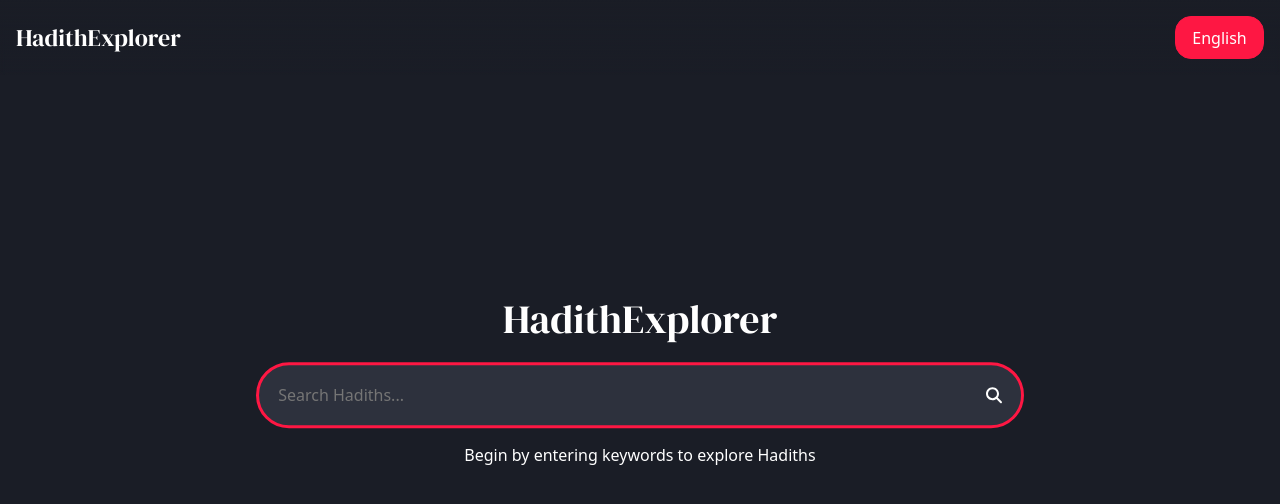
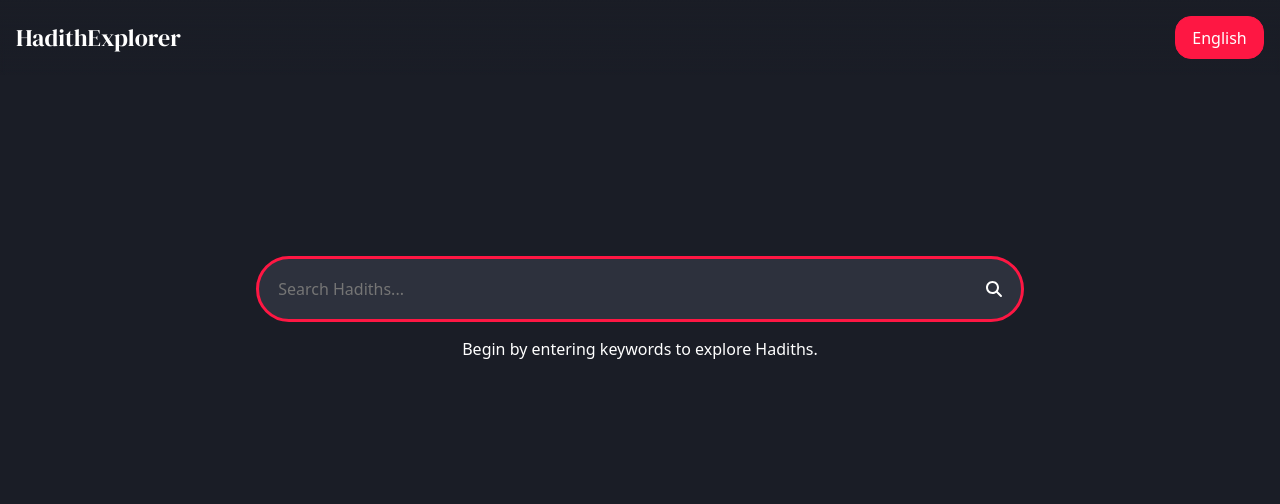
Before and after one commit to discontinuedlabs/hadithexplorer, a React (Create React App) app: page / in a window 1280 px wide. Shown: the top 504 px of the page. Built offline with nearby package versions, Linux system fonts and the light colour scheme.

Commit message:
fixed the messed up refs, added bookmarks with different options

```diff
--- a/src/App.js
+++ b/src/App.js
@@ -1,11 +1,13 @@
+import { useEffect, useState } from "react";
 import { useLocalStorage } from "./utils";
 import HadithSearch from "./components/HadithSearch";
 import Header from "./components/Header";
-import { useEffect, useState } from "react";
+import BookmarksPage from "./components/BookmarksPage";
 
 export default function App() {
     const [language, setLanguage] = useLocalStorage("language", "en");
     const [offline, setOffline] = useState(false);
+    const [bookmarks, setBookmarks] = useLocalStorage("bookmarks", []);
 
     useEffect(() => {
         function handleNetworkChange() {
@@ -22,11 +24,32 @@ export default function App() {
         };
     });
 
+    function addBookmark(newBookmark) {
+        setBookmarks([...bookmarks, newBookmark]);
+    }
+
+    function updateBookmarkValues(id, newValues) {
+        setBookmarks(
+            bookmarks.map((bookmark) => {
+                return bookmark.id === id ? { ...bookmark, ...newValues } : bookmark;
+            })
+        );
+    }
+
     return (
         <main className="app" dir={language === "ar" ? "rtl" : "ltr"}>
             <Header language={language} setLanguage={setLanguage} />
-            <HadithSearch language={language} setLanguage={setLanguage} />
-            <h1>{offline}</h1>
+            <HadithSearch
+                language={language}
+                setLanguage={setLanguage}
+                offline={offline}
+                addBookmark={addBookmark}
+            />
+            <BookmarksPage
+                bookmarks={bookmarks}
+                updateBookmarkValues={updateBookmarkValues}
+                setBookmarks={setBookmarks}
+            />
         </main>
     );
 }
--- a/src/components/Bookmark.js
+++ b/src/components/Bookmark.js
@@ -1,5 +1,79 @@
-import React from "react";
+import React, { useEffect, useRef, useState } from "react";
+import { FontAwesomeIcon } from "@fortawesome/react-fontawesome";
+import { faCopy, faCheck, faTrash, faPalette } from "@fortawesome/free-solid-svg-icons";
 
-export default function Bookmark() {
-    return <div className="bookmark"></div>;
+export default function Bookmark(props) {
+    const { contentObject, updateBookmarkValues, setBookmarks, bookmarks } = props;
+    const [content, setContent] = useState("");
+    const [userNote, setUserNote] = useState("");
+    const [noteColor, setNoteColor] = useState("");
+    const userNoteRef = useRef(null);
+    const bookmarkRef = useRef(null);
+
+    useEffect(() => {
+        setContent(contentObject.content.replace(/class="search-keys"/g, "")); // Remove the styling of keywords
+        setUserNote(contentObject.userNote);
+        setNoteColor(contentObject.noteColor);
+
+        setTimeout(() => {
+            userNoteRef.current.style.height = userNoteRef.current.scrollHeight + "px";
+        }, 1);
+    }, [contentObject]);
+
+    function handleTextareaChange(event) {
+        const newText = event.target.value;
+        setUserNote(newText);
+        updateBookmarkValues(contentObject.id, { userNote: newText });
+        event.target.style.height = event.target.scrollHeight + "px";
+    }
+
+    function handleColor() {
+        return;
+    }
+
+    function handleDelete() {
+        setBookmarks(bookmarks.filter((bookmark) => bookmark.id !== contentObject.id));
+    }
+
+    function handleCopy() {
+        const type = "text/plain";
+        const blob = new Blob([bookmarkRef.current.outerText], {
+            type: type,
+        });
+        const item = new ClipboardItem({ [type]: blob });
+
+        navigator.clipboard.write([item]);
+    }
+
+    return (
+        <div className="bookmark" ref={bookmarkRef}>
+            <div
+                dangerouslySetInnerHTML={{
+                    __html: content,
+                }}
+            ></div>
+
+            <textarea
+                ref={userNoteRef}
+                value={userNote}
+                placeholder="Type your note here"
+                rows={1}
+                name="note-textarea"
+                className="note-textarea"
+                onChange={handleTextareaChange}
+            />
+
+            <div className="options-container">
+                <button className="option" onClick={handleCopy}>
+                    <FontAwesomeIcon icon={faCopy} />
+                </button>
+                <button className="option" onClick={handleColor}>
+                    <FontAwesomeIcon icon={faPalette} />
+                </button>
+                <button className="option">
+                    <FontAwesomeIcon icon={faTrash} onClick={handleDelete} />
+                </button>
+            </div>
+        </div>
+    );
 }
--- a/src/components/BookmarksPage.js
+++ b/src/components/BookmarksPage.js
@@ -1,13 +1,21 @@
 import React from "react";
-import Bookmark from "Bookmark";
+import Bookmark from "./Bookmark";
 
-export default function BookmarksPage() {
-    const [bookmarks, setBookmarks] = React.useState([]);
+export default function BookmarksPage(props) {
+    const { bookmarks, updateBookmarkValues, setBookmarks } = props;
 
     return (
         <div className="bookmarks-page">
-            {bookmarks.map(() => {
-                <Bookmark />;
+            {bookmarks.map((item) => {
+                return (
+                    <Bookmark
+                        contentObject={item}
+                        key={item.id}
+                        updateBookmarkValues={updateBookmarkValues}
+                        setBookmarks={setBookmarks}
+                        bookmarks={bookmarks}
+                    />
+                );
             })}
         </div>
     );
--- a/src/components/HadithByKeyword.js
+++ b/src/components/HadithByKeyword.js
@@ -4,7 +4,7 @@ function HadithByKeyword(props, ref) {
     const { hadithRef, hadith, language, translationStatus, translatedHadith } = props;
 
     return (
-        <div className="hadith-by-keyword content-type">
+        <div className="hadith-by-keyword content-type" ref={ref}>
             <div className="hadith-container" dir="rtl">
                 <b>
                     <div
--- a/src/components/HadithSearch.js
+++ b/src/components/HadithSearch.js
@@ -1,17 +1,21 @@
 import { useState, useEffect } from "react";
-// import { v4 as uuidv4 } from "uuid";
 import HadithBox from "./HadithBox";
 import { FontAwesomeIcon } from "@fortawesome/react-fontawesome";
 import { faMagnifyingGlass } from "@fortawesome/free-solid-svg-icons";
 
 export default function HadithSearch(props) {
-    const { language, setLanguage } = props;
+    const { language, setLanguage, offline, addBookmark } = props;
     const [searchBarInput, setSearchBarInput] = useState("");
     const [searchTerm, setSearchTerm] = useState("");
     const [ahadith, setAhadith] = useState([]);
     const [hadithSearchStyle, setHadithSearchStyle] = useState({});
     const [searchStatus, setSearchStatus] = useState("");
     const AHADITH_LIMIT = 15; // Limit of returned Hadiths from dorar.net
+    const STATUS = {
+        idle: "Begin by entering keywords to explore Hadiths.",
+        offline: "You're offline. Check your connection.",
+        nothingFound: `Couldn't find any Hadith with the keyword "${searchTerm}".`,
+    };
 
     /* This function is mainly made for PrayTimePro adhkar reference, it searches based on the q param in the link
     example: http://discontinuedlabs.github.io/hadithexplorer/?q=search-term&lang=ar */
@@ -27,16 +31,16 @@ export default function HadithSearch(props) {
     }, []);
 
     useEffect(() => {
-        setHadithSearchStyle({
-            transform: `${ahadith.length > 0 ? "translateY(0)" : "translateY(calc(50vh - 60%))"}`,
-            marginTop: `${ahadith.length > 0 ? "5rem" : "auto"}`,
-        });
-    }, [ahadith.length]);
+        if (ahadith.length === 0) {
+            if (offline) setSearchStatus(STATUS.offline);
+            else setSearchStatus(STATUS.idle);
+        }
+    }, [offline, ahadith.length]);
 
     async function handleSearch(term) {
-        // setSearchTerm(term);
         if (term) {
-            if (language === "ar") fetchAhadith(term);
+            const ARABIC_REGEX = /[\u0600-\u06FF\u0750-\u077F]/;
+            if (language === "ar" || ARABIC_REGEX.test(term)) fetchAhadith(term);
             else {
                 const url = `https://translate.googleapis.com/translate_a/single?client=gtx&sl=${language}&tl=ar&dt=t&q=${term}`;
                 try {
@@ -65,15 +69,16 @@ export default function HadithSearch(props) {
                     hadithInfo: hadithInfoElements[i]?.innerHTML || "",
                 }));
                 setAhadith(ahadithArray);
-                if (ahadithArray.length === 0)
-                    setSearchStatus(`Couldn't find any Hadith with the keyword "${term}"`);
+                if (ahadithArray.length === 0) setSearchStatus(STATUS.nothingFound);
             })
             .catch((error) => console.error(error));
     }
 
     return (
-        <div className="hadith-search" style={hadithSearchStyle}>
-            {!ahadith.length > 0 && <h1 className="title unselectable">HadithExplorer</h1>}
+        <div
+            className="hadith-search"
+            style={{ marginTop: `${ahadith.length > 0 ? "5rem" : "30vh"}` }}
+        >
             <form
                 id="search-form"
                 onSubmit={(event) => {
@@ -103,14 +108,11 @@ export default function HadithSearch(props) {
                         hadith={item.hadith}
                         hadithInfo={item.hadithInfo}
                         language={language}
+                        addBookmark={addBookmark}
                     />
                 ))}
 
-            {ahadith.length === 0 && (
-                <p className="empty-label">
-                    {searchStatus || "Begin by entering keywords to explore Hadiths"}
-                </p>
-            )}
+            {ahadith.length === 0 && <p className="empty-label">{searchStatus}</p>}
 
             {ahadith.length === AHADITH_LIMIT && (
                 <button
--- a/src/style.css
+++ b/src/style.css
@@ -51,6 +51,10 @@ html {
 
 .unselectable {
     user-select: none;
+}
+
+.hidden {
+    display: none;
 }
 
 body {
@@ -125,16 +129,10 @@ header a {
 .hadith-search {
     padding: var(--padding-regular);
     margin: auto;
+    margin-top: 30vh;
     position: relative;
     max-width: 50rem;
-    transform: translateY(calc(50vh - 60%));
     transition: var(--transition-long);
-}
-
-h1.title {
-    text-align: center;
-    font-size: 2.5rem;
-    margin-bottom: 1rem;
 }
 
 #search-form {
@@ -150,7 +148,6 @@ h1.title {
     display: flex;
     justify-content: space-between;
     align-content: center;
-    gap: 0.5rem;
     border-radius: var(--border-radius-large);
     background-color: var(--bg-second);
     color: white;
@@ -250,6 +247,10 @@ h1.title {
     opacity: 0.7;
 }
 
+.option {
+    cursor: pointer;
+}
+
 /*---------------- User note ----------------*/
 
 .user-note {
@@ -280,7 +281,8 @@ h1.title {
     padding-inline-end: 2.5rem;
 }
 
-.note-save {
+.note-save,
+.note-expand {
     position: absolute;
     inset-inline-end: 0;
     bottom: 0;
@@ -293,7 +295,27 @@ h1.title {
     transition: var(--transition-regular);
 }
 
-.note-save:hover {
+.note-save:hover,
+.note-expand:hover {
     background-color: var(--yellow-dark);
     color: var(--bg-main);
 }
+
+/*---------------- Bookmarks Page ----------------*/
+
+.bookmarks-page {
+    margin: auto;
+    padding: var(--padding-regular);
+    max-width: 50rem;
+}
+
+.bookmark {
+    padding: var(--padding-regular);
+    margin-bottom: 1rem;
+    border: 0.1rem solid var(--outline-main);
+    border-radius: var(--border-radius-regular);
+    background-color: var(--bg-second);
+    box-shadow: var(--shadow-regular);
+    display: grid;
+    gap: 1rem;
+}
--- a/src/utils.js
+++ b/src/utils.js
@@ -3,10 +3,10 @@ import { useState } from "react";
 export function useLocalStorage(key, initialValue) {
     const [storedValue, setStoredValue] = useState(() => {
         try {
-            const item = window.localStorage.getItem(key);
+            const item = localStorage.getItem(key);
             return item ? JSON.parse(item) : initialValue;
         } catch (error) {
-            console.log(error);
+            console.error(error);
             return initialValue;
         }
     });
@@ -14,9 +14,9 @@ export function useLocalStorage(key, initialValue) {
     function setValue(value) {
         try {
             setStoredValue(value);
-            window.localStorage.setItem(key, JSON.stringify(value));
+            localStorage.setItem(key, JSON.stringify(value));
         } catch (error) {
-            console.log(error);
+            console.error(error);
         }
     }
 
```
Also changed, not shown: src/components/HadithBox.js (+40 -19 lines).
